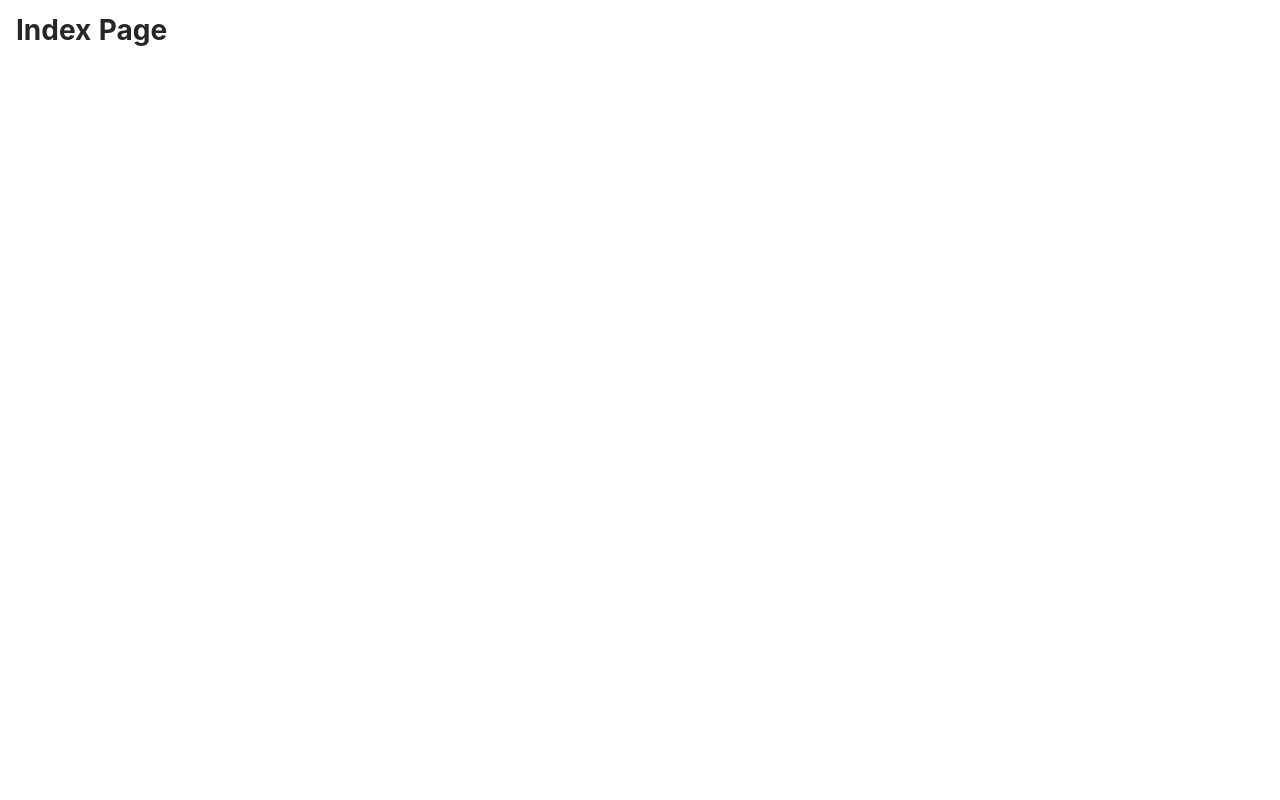
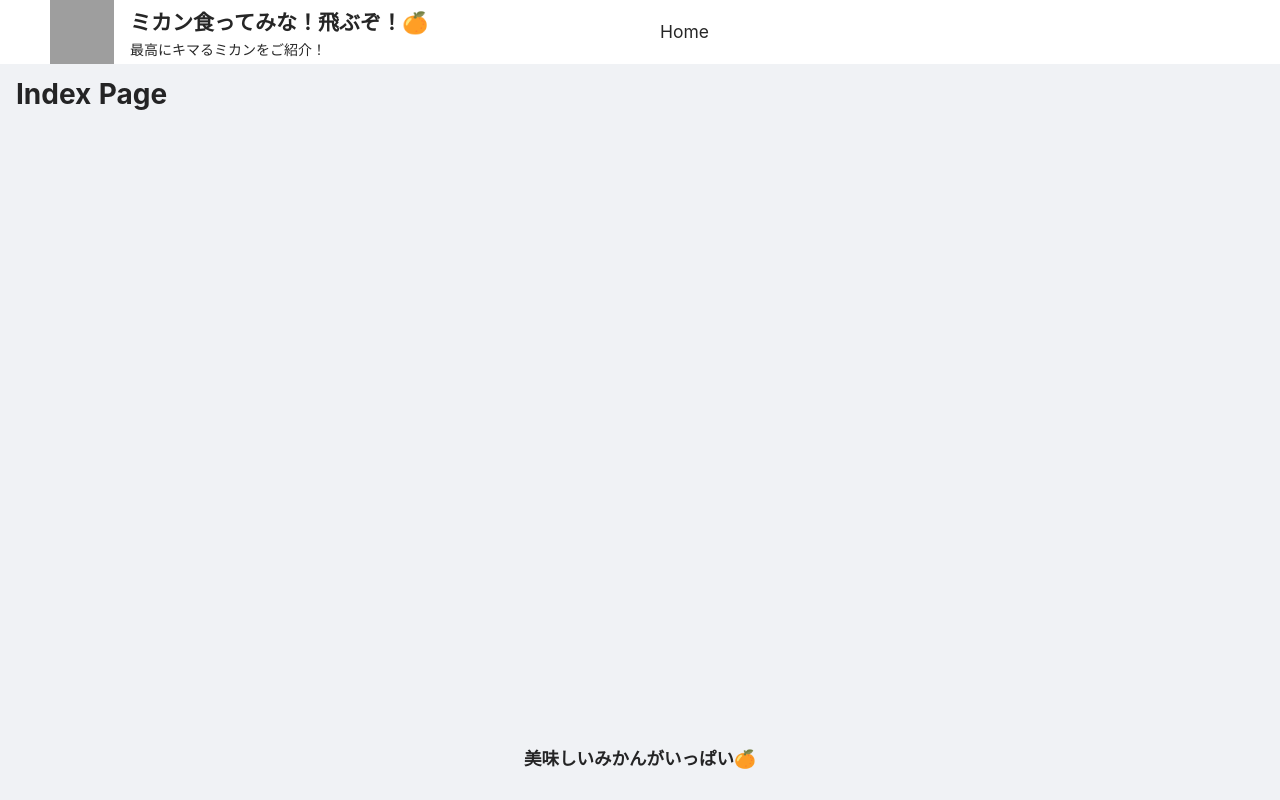
Before and after one commit to samuraikun/nextjs-graphql-apollo-typescript-app, a Next.js app: page / in a window 1280 px wide. Built offline with nearby package versions, Linux system fonts and the light colour scheme; grey boxes are pictures that could not be loaded.

Commit message:
add main layout

```diff
--- /dev/null
+++ b/components/organisms/MainFooter.tsx
@@ -0,0 +1,14 @@
+import { Layout, Row, Col } from 'antd'
+
+const { Footer } = Layout
+const MainFooter = () => (
+  <Footer>
+    <Row>
+      <Col sm={{ span: 22, offset: 1 }}>
+        <h3>美味しいみかんがいっぱい🍊</h3>
+      </Col>
+    </Row>
+  </Footer>
+)
+
+export default MainFooter
--- /dev/null
+++ b/components/organisms/MainNavbar.tsx
@@ -0,0 +1,84 @@
+import { Layout, Menu } from 'antd'
+import Link from 'next/link'
+import styled from 'styled-components'
+
+const { Header } = Layout
+const StyledHeader = styled(Header)`
+  ${({ theme }) => `
+    background-color: ${theme['header-color']};
+    border-bottom-color: ${theme['header-border-color']};
+    border-bottom-width: 1px;
+    border-bottom-style: solid;
+    text-align: right;
+    display: flex;
+    li {
+      font-size: ${theme['font-size-md']};
+    }
+  `}
+`
+
+const StyledMenu = styled(Menu)`
+  border-bottom-width: 0px;
+  width: 50%;
+  @media (max-width: 890px) {
+    width: 100%;
+  }
+`
+
+const TitleContainer = styled.div`
+  ${({ theme }) => `
+    background-color: ${theme['header-color']};
+    width: 50%;
+    display: flex;
+    align-items: center;
+    @media (max-width: 890px) {
+      visibility: hidden;
+      width: 0;
+    }
+  `}
+`
+
+const Title = styled.div`
+  ${({ theme }) => `
+    text-align: left;
+    display: flex;
+    line-height: 50px;
+    div {
+      width: 100%;
+      padding-left: ${theme['padding-small']};
+    }
+    h2 {
+      display: inline;
+      color: inherit;
+    }
+    img {
+      width: 64px;
+    }
+    p {
+      line-height: 0;
+    }
+  `}
+`
+
+const MainNavbar = () => (
+  <StyledHeader>
+    <TitleContainer>
+      <Title>
+        <img src="/logo.svg" alt="Next Chop Logo" />
+        <div>
+          <h2>ミカン食ってみな！飛ぶぞ！🍊</h2>
+          <p>最高にキマるミカンをご紹介！</p>
+        </div>
+      </Title>
+    </TitleContainer>
+    <StyledMenu theme="light" mode="horizontal" style={{ lineHeight: '64px' }}>
+      <Menu.Item key="/">
+        <Link href="/">
+          <a>Home</a>
+        </Link>
+      </Menu.Item>
+    </StyledMenu>
+  </StyledHeader>
+)
+
+export default MainNavbar
--- a/components/templates/MainLayout.tsx
+++ b/components/templates/MainLayout.tsx
@@ -1,8 +1,19 @@
 import { FC, ReactNode } from 'react'
 import { ThemeProvider } from 'styled-components'
+import { Layout } from 'antd'
+import styled from 'styled-components'
 import { theme } from '../../utils/theme'
 import { GlobalStyle } from '../../utils/globalStyle'
-import MainHead from '../../components/organisms/MainHead'
+import MainHead from '../organisms/MainHead'
+import MainFooter from '../organisms/MainFooter'
+import MainNavbar from '../organisms/MainNavbar'
+
+const { Content } = Layout
+const StyledBody = styled.div`
+  display: flex;
+  min-height: 100vh;
+  flex-direction: column;
+`
 
 interface IProps {
   children: ReactNode;
@@ -13,7 +24,13 @@ const MainLayout: FC<IProps> = ({ children, title }) => (
   <ThemeProvider theme={theme}>
     <MainHead title={title} />
     <GlobalStyle />
-    {children}
+    <StyledBody>
+      <Layout>
+        <MainNavbar />
+        <Content>{children}</Content>
+        <MainFooter />
+      </Layout>
+    </StyledBody>
   </ThemeProvider>
 )
 
```
